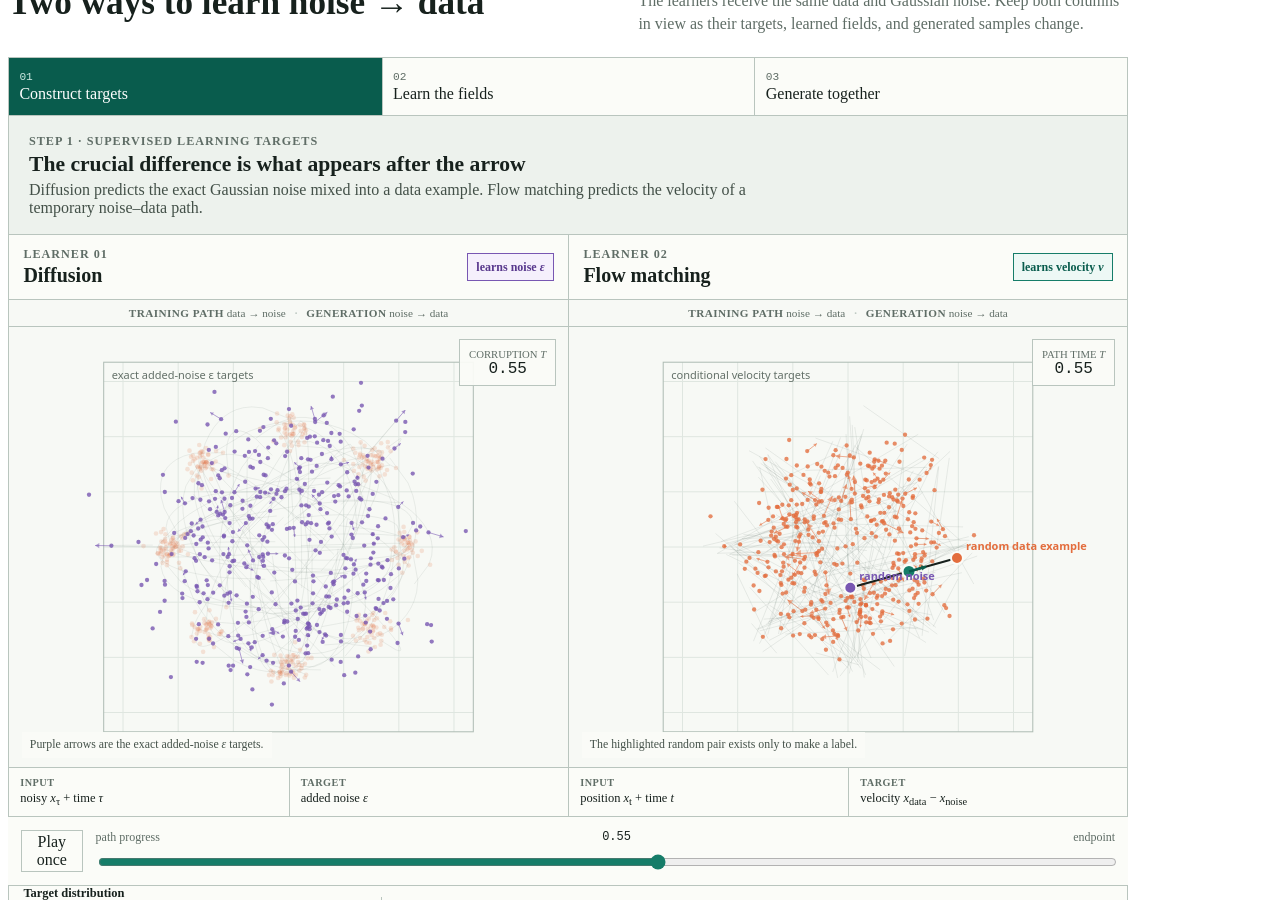
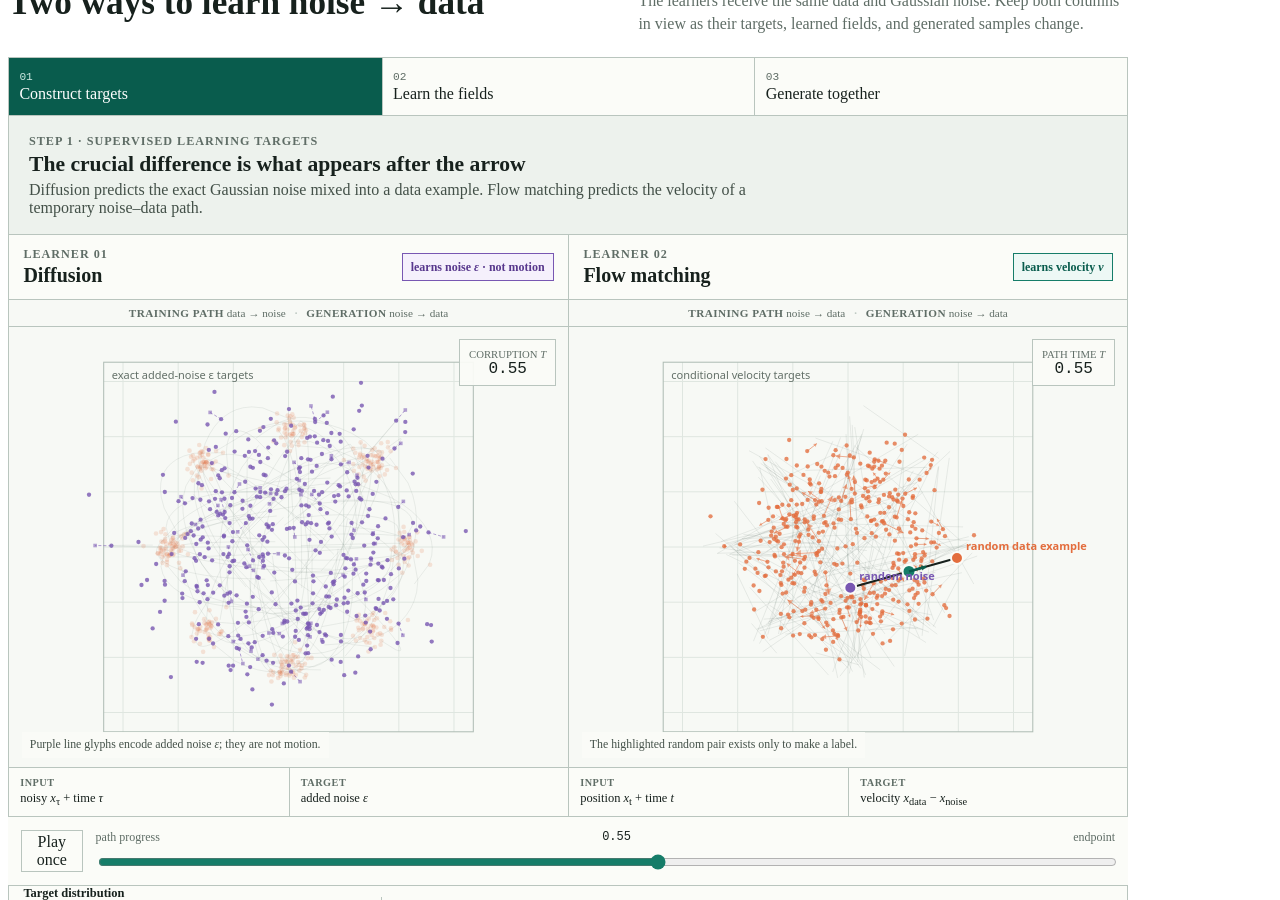
Before and after one commit to AlexChaloner/alexchaloner.github.io, a Jekyll site: the page built from flow-matching-experiments.html, in a window 1280 px wide and 900 px high, scrolled down 921 px. Built offline with Jekyll 4.4.1, drawn with Linux system fonts in a browser that asks for light colours.

Commit message:
Distinguish diffusion noise from flow velocity

```diff
--- a/assets/flow-matching-demo.js
+++ b/assets/flow-matching-demo.js
@@ -169,6 +169,20 @@
     ctx.restore();
   }
 
+  function noiseGlyph(ctx, from, vx, vy, vp, color, alpha, scale, width) {
+    const start = screen(from, vp);
+    const end = screen({ x: from.x + vx * scale, y: from.y + vy * scale }, vp);
+    if (Math.hypot(end.x - start.x, end.y - start.y) < 1) return;
+    ctx.save();
+    ctx.globalAlpha = alpha;
+    ctx.strokeStyle = color; ctx.fillStyle = color; ctx.lineWidth = width;
+    ctx.setLineDash([3, 2]);
+    ctx.beginPath(); ctx.moveTo(start.x, start.y); ctx.lineTo(end.x, end.y); ctx.stroke();
+    ctx.setLineDash([]);
+    ctx.fillRect(end.x - 1.8, end.y - 1.8, 3.6, 3.6);
+    ctx.restore();
+  }
+
   function fieldAt(x, y, t, bandwidth) {
     const h2 = bandwidth * bandwidth;
     let sum = 0, vx = 0, vy = 0, spread = 0;
@@ -230,7 +244,8 @@
         if (f.confidence < 0.05 || mag < 0.03) continue;
         const cap = Math.min(0.33, 0.25 / Math.max(0.01, mag));
         const color = method === "diffusion" ? palette.sourceDark : palette.flowDark;
-        arrow(ctx, { x, y }, f.vx, f.vy, vp, color, 0.18 + f.confidence * 0.62, cap, 1.3);
+        if (method === "diffusion") noiseGlyph(ctx, { x, y }, f.vx, f.vy, vp, color, 0.18 + f.confidence * 0.62, cap, 1.3);
+        else arrow(ctx, { x, y }, f.vx, f.vy, vp, color, 0.18 + f.confidence * 0.62, cap, 1.3);
       }
     }
   }
@@ -260,7 +275,7 @@
     if (ui.targets.checked && t > 0.005) {
       for (let i = 0; i < state.trainingCount; i += 8) {
         const pair = state.pairs[i], p = diffusePair(pair, t);
-        arrow(ctx, p, pair.a.x, pair.a.y, vp, palette.source, state.stage === "fields" ? 0.2 : 0.55, 0.12, 1);
+        noiseGlyph(ctx, p, pair.a.x, pair.a.y, vp, palette.source, state.stage === "fields" ? 0.2 : 0.55, 0.12, 1);
       }
     }
 
@@ -382,14 +397,14 @@
     targets: {
       kicker: "Step 1 · Supervised learning targets", title: "The crucial difference is what appears after the arrow",
       description: "Diffusion predicts the exact Gaussian noise mixed into a data example. Flow matching predicts the velocity of a temporary noise–data path.",
-      diffusionHint: "Purple arrows are the exact added-noise ε targets.",
+      diffusionHint: "Purple line glyphs encode the exact added-noise ε targets—not directions of motion.",
       flowHint: "The highlighted random pair exists only to make a velocity label.",
       reading: "<strong>Same input signature, different answer:</strong> both models receive a point and a time. Diffusion is graded against added noise; flow matching is graded against motion."
     },
     fields: {
       kicker: "Step 2 · Evidence accumulates", title: "Many incompatible labels become one usable field",
       description: "Replay learning or scrub the example count. Diffusion averages noise targets into ε̂(x, τ); flow matching averages velocity targets into v̂(x, t).",
-      diffusionHint: "Purple arrows show the learned noise predictor ε̂(x, τ).",
+      diffusionHint: "Purple line glyphs show ε̂(x, τ). They are noise estimates, not a velocity field.",
       flowHint: "Green arrows show the learned velocity field v̂(x, t).",
       reading: "<strong>What has been learned:</strong> diffusion can turn ε̂ into a denoising update. Flow matching can use v̂ directly as the derivative of its sampling ODE."
     },
--- a/flow-matching-experiments.html
+++ b/flow-matching-experiments.html
@@ -55,13 +55,13 @@
       <section class="fm-method-lane fm-diffusion-lane" aria-labelledby="fm-diffusion-lane-title">
         <header>
           <div><p class="fm-section-label">Learner 01</p><h3 id="fm-diffusion-lane-title">Diffusion</h3></div>
-          <strong>learns noise <i>ε</i></strong>
+          <strong>learns noise <i>ε</i> · not motion</strong>
         </header>
         <p class="fm-lane-rule"><span>training path</span> data → noise <b>·</b> <span>generation</span> noise → data</p>
         <div class="fm-canvas-wrap">
           <canvas id="fm-sample-canvas" role="img" aria-label="Diffusion corruption targets, learned denoising field, and generated samples"></canvas>
           <div class="fm-time-badge"><span>corruption <i>τ</i></span><strong id="fm-diffusion-time-badge">0.55</strong></div>
-          <p class="fm-canvas-hint" id="fm-diffusion-hint">Purple arrows are the exact added-noise <i>ε</i> targets.</p>
+          <p class="fm-canvas-hint" id="fm-diffusion-hint">Purple line glyphs encode added noise <i>ε</i>; they are not motion.</p>
         </div>
         <dl class="fm-lane-readout">
           <div><dt>input</dt><dd>noisy <i>x</i><sub>τ</sub> + time <i>τ</i></dd></div>
```
